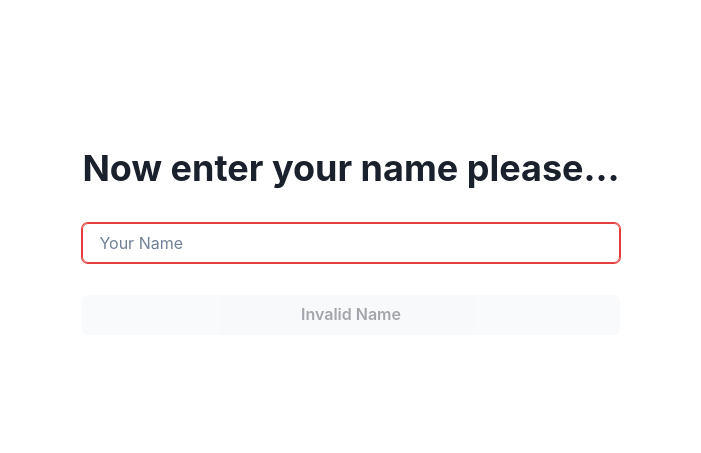
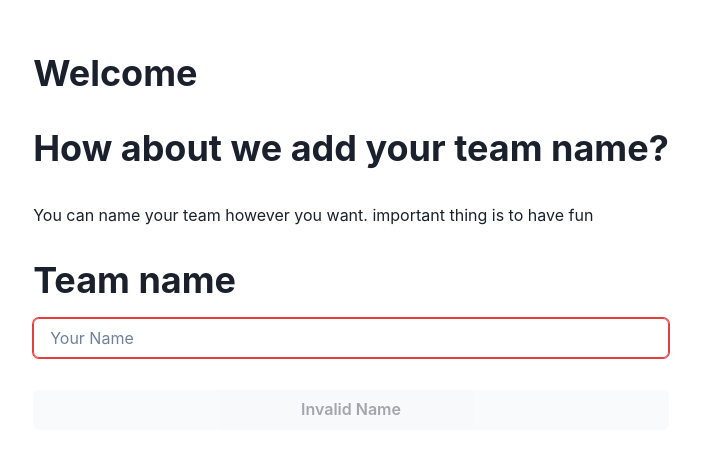
Before and after one commit to elijahmg/Pub-Quiz-App, a Next.js app: page /1 in a window 1280 px wide. Shown: the part 159-612 px from the top of the page, without its empty margins (289-990 px from the left). Built offline with nearby package versions, Linux system fonts and the light colour scheme.

Commit message:
feat/game index

```diff
--- a/pages/[gameId]/index.tsx
+++ b/pages/[gameId]/index.tsx
@@ -6,8 +6,10 @@ import {
   Heading,
   Input,
   Stack,
+  Text,
 } from '@chakra-ui/react';
 import { useEffect } from 'react';
+
 const Welcome = (): JSX.Element => {
   const [value, setValue] = React.useState<string>(``);
   const [buttonStatus, setButtonStatus] = React.useState<boolean>(true);
@@ -22,11 +24,20 @@ const Welcome = (): JSX.Element => {
       setErrorMessage(`Invalid Name`);
     }
   }, [value, buttonStatus]);
+
   return (
     <Center h={`100vh`} p={`20px`}>
       <Stack spacing={8}>
-        <Heading>Now enter your name please…</Heading>
+        <Heading>Welcome</Heading>
+        <Heading>How about we add your team name?</Heading>
+        <Text>
+          You can name your team however you want. important thing is to have
+          fun
+        </Text>
         <FormControl id="first-name" isInvalid={buttonStatus}>
+          <Heading as="h3" mb={4}>
+            Team name
+          </Heading>
           <Input
             placeholder="Your Name"
             value={value}
```
Also changed, not shown: pages/[gameId]/boverview.tsx (renamed from pages/[gameId]/overview.tsx, +6 -3 lines), pages/[gameId]/edit-overview/index.tsx (renamed from pages/[gameId]/edit_overview/index.tsx, +11 -7 lines).
